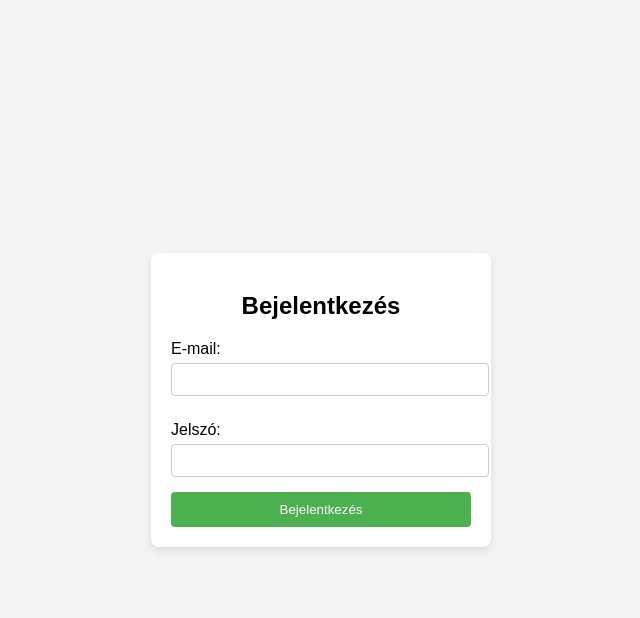
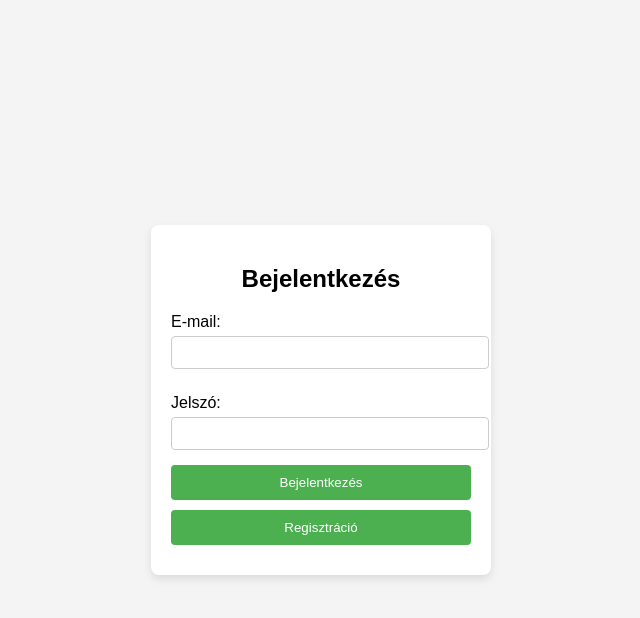
Before and after one commit to tzsofia10/EcoProject, a PHP site: page /bejelentkezes/bejelentkezes.php in a window 1280 px wide. Shown: the top 618 px of the page, without its empty margins (319-959 px from the left). Run offline with PHP 8.4, Linux system fonts and the light colour scheme.

Commit message:
bejelentkezes.php

```diff
--- a/bejelentkezes/bejelentkezes.php
+++ b/bejelentkezes/bejelentkezes.php
@@ -31,7 +31,7 @@ if ($_SERVER["REQUEST_METHOD"] == "POST") {
         if (password_verify($password, $row['password'])) {
             $_SESSION['user'] = $row['name'];
             session_regenerate_id(true);  // Regenerate session ID to prevent session fixation
-            header("Location: ../index.html");
+            header("Location: ../index.php");
             exit();
         } else {
             echo "Hiba történt a bejelentkezés során";  // Generic error message
@@ -65,6 +65,10 @@ if ($_SERVER["REQUEST_METHOD"] == "POST") {
             <input type="password" id="password" name="password" required>
 
             <button type="submit">Bejelentkezés</button>
+
+            <button class="bbutton">
+                <a href="regisztracio.php">Regisztráció</a>
+            </button>
         </form>
     </div>
 
--- a/bejelentkezes/kijelentkezes.php
+++ b/bejelentkezes/kijelentkezes.php
@@ -1,8 +1,7 @@
-<!-- kijelentkezes.php -->
 <?php
 session_start();
 session_unset();
 session_destroy();
-header("Location: ../index.html"); // Kijelentkezés után irányítsuk a főoldalra
+header("Location: ../index.php");
 exit();
 ?>
--- a/bejelentkezes/regisztracio.php
+++ b/bejelentkezes/regisztracio.php
@@ -56,6 +56,7 @@ $conn->close();
             <input type="password" id="password" name="password" required>
 
             <button type="submit">Regisztráció</button>
+            <button class="bbutton"> <a href="bejelentkezes.php">Bejelentkezés</a></button>
         </form>
     </div>
 
--- a/css/pic.css
+++ b/css/pic.css
@@ -8,7 +8,13 @@ body {
     height: 100vh;
     margin: 0;
 }
+.bbutton{
+    margin: 10px 0;
+}
+.bbutton a{
 
+    color: white;
+}
 .login-container, .registration-container {
     background-color: white;
     padding: 20px;
--- a/html/navbar.php
+++ b/html/navbar.php
@@ -1,8 +1,7 @@
-<!-- Frissített navigáció -->
 <nav class="nav">
     <div class="logo-container">
         <a href="index.html">
-            <img src="..\\imgs\\DALLE_2024-12-09_09.02.44_-_A_minimalist_logo_featuring_a_simple_green_leaf_encased_in_a_blue_circle_symbolizing_environmental_protection_and_personal_environment._The_design_is-depositphotos-bgremover.png"
+            <img src="../imgs/DALLE_2024-12-09_09.02.44_-_A_minimalist_logo_featuring_a_simple_green_leaf_encased_in_a_blue_circle_symbolizing_environmental_protection_and_personal_environment._The_design_is-depositphotos-bgremover.png"
                  alt="Logo"
                  class="logo">
         </a>
@@ -16,8 +15,10 @@
         <?php
         session_start();
         if (isset($_SESSION['user'])) {
+            // Show the logout link
             echo '<a href="kijelentkezes.php">Kijelentkezés</a>';
         } else {
+            // Show the login link
             echo '<a href="../bejelentkezes/bejelentkezes.php">Bejelentkezés</a>';
         }
         ?>
```
Also changed, not shown: index.php (renamed from index.html, +29 -2 lines), script.js (indentation only).
